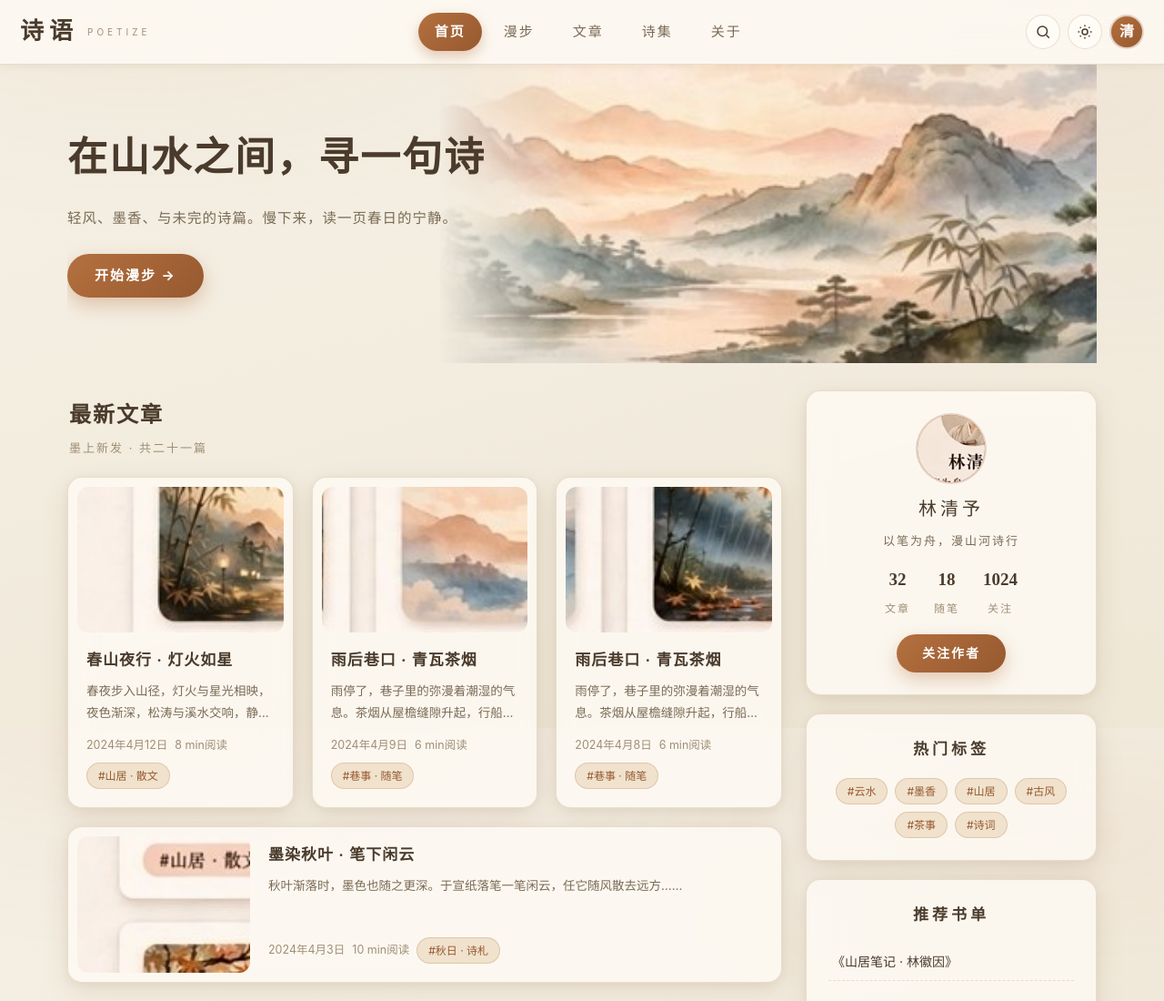
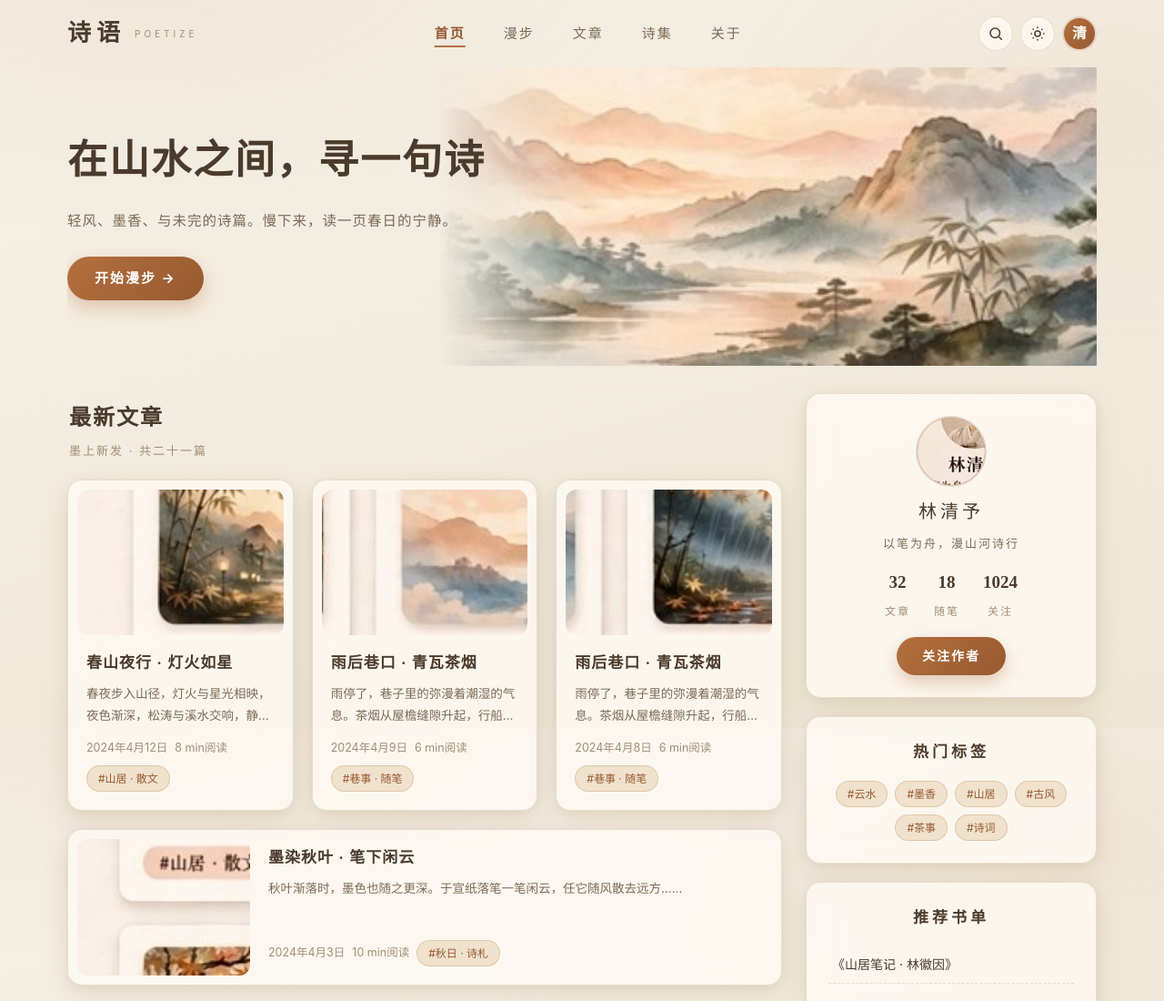
Before and after one commit to kisscyz/poetize, a plain HTML site: page index.html in a window 1280 px wide. Shown: the top 1100 px of the page at 91% size. Drawn offline with Linux system fonts and the light colour scheme.

Commit message:
导航去背景边框渐变，选中态改下划线

```diff
--- a/css/style.css
+++ b/css/style.css
@@ -58,26 +58,27 @@ h1, h2, h3, .serif { font-family: var(--serif); letter-spacing: 2px; }
 /* ---------- 页眉 ---------- */
 .site-header {
   position: sticky; top: 0; z-index: 100;
-  max-width: none; margin: 0; border-radius: 0;
-  background: var(--card);
-  -webkit-backdrop-filter: blur(16px); backdrop-filter: blur(16px);
-  border: none; border-bottom: 1px solid var(--card-border);
-  box-shadow: var(--shadow-1);
+  background: transparent; border: none; box-shadow: none;
+  -webkit-backdrop-filter: none; backdrop-filter: none;
 }
 .header-inner {
   display: flex; align-items: center; justify-content: space-between;
-  padding: 12px 22px; gap: 12px;
+  max-width: 1180px; margin: 0 auto; padding: 14px 24px; gap: 12px;
 }
 .logo { display: flex; align-items: center; gap: 10px; }
 .logo .logo-cn { font-family: var(--serif); font-size: 26px; font-weight: 700; letter-spacing: 6px; }
 .logo .logo-en { font-size: 10px; letter-spacing: 4px; color: var(--ink-faint); display: block; line-height: 1; }
 .main-nav { display: flex; gap: 6px; }
 .main-nav a {
-  padding: 8px 18px; border-radius: 999px; font-size: 15px; color: var(--ink-soft);
-  white-space: nowrap; transition: all .25s ease; letter-spacing: 2px;
+  padding: 8px 18px; font-size: 15px; color: var(--ink-soft);
+  white-space: nowrap; transition: color .25s ease; letter-spacing: 2px;
 }
-.main-nav a:hover { color: var(--accent-deep); background: var(--accent-soft); }
-.main-nav a.active { color: #fff; font-weight: 700; background: linear-gradient(135deg, var(--accent), var(--accent-deep)); box-shadow: 0 6px 14px rgba(180,112,63,.35); }
+.main-nav a:hover { color: var(--accent-deep); }
+.main-nav a.active {
+  color: var(--accent-deep); font-weight: 700;
+  text-decoration: underline; text-underline-offset: 8px; text-decoration-thickness: 2px;
+  text-decoration-color: var(--accent);
+}
 .header-actions { display: flex; align-items: center; gap: 8px; }
 .icon-btn {
   width: 38px; height: 38px; border-radius: 50%; border: 1px solid var(--card-border);
```
